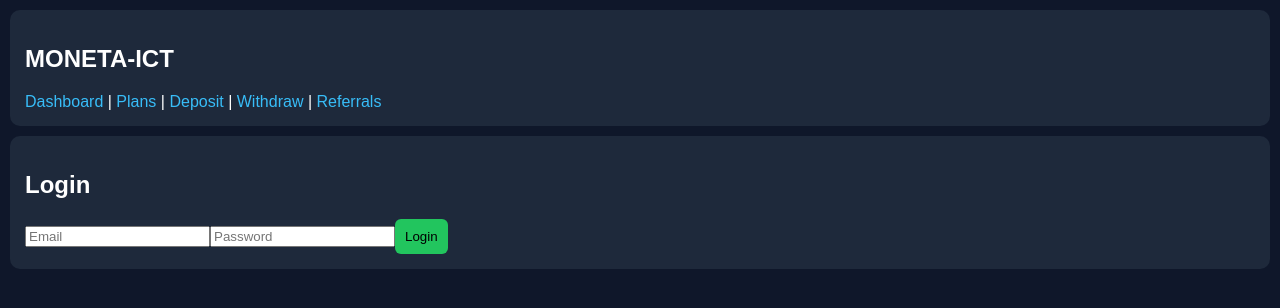
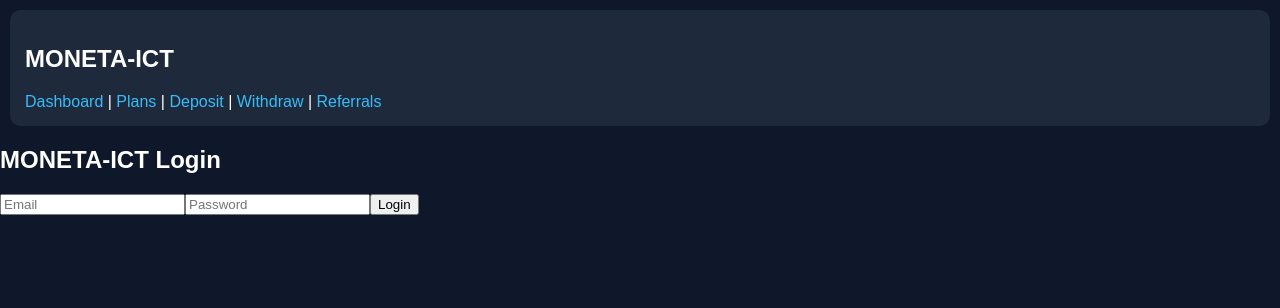
Before and after one commit to Eramsbilly/MONETA-ICT-Frontend, a React (Create React App) app: page / in a window 1280 px wide. Shown: the top 308 px of the page. Built offline with nearby package versions, Linux system fonts and the light colour scheme.

Commit message:
Update Login.js

```diff
--- a/src/Login.js
+++ b/src/Login.js
@@ -1,12 +1,55 @@
-import React from "react";
+import React, { useState } from "react";
+import { loginUser } from "./api";
 
 export default function Login() {
+  const [email, setEmail] = useState("");
+  const [password, setPassword] = useState("");
+  const [error, setError] = useState("");
+  const [loading, setLoading] = useState(false);
+
+  const handleLogin = async (e) => {
+    e.preventDefault();
+    setError("");
+    setLoading(true);
+
+    try {
+      const res = await loginUser({ email, password });
+      localStorage.setItem("token", res.data.token);
+      window.location.href = "/dashboard";
+    } catch (err) {
+      setError("Invalid login details");
+    } finally {
+      setLoading(false);
+    }
+  };
+
   return (
-    <div className="card">
-      <h2>Login</h2>
-      <input placeholder="Email" />
-      <input type="password" placeholder="Password" />
-      <button className="btn">Login</button>
+    <div className="auth-container">
+      <h2>MONETA-ICT Login</h2>
+
+      {error && <p className="error">{error}</p>}
+
+      <form onSubmit={handleLogin}>
+        <input
+          type="email"
+          placeholder="Email"
+          value={email}
+          onChange={(e) => setEmail(e.target.value)}
+          required
+        />
+
+        <input
+          type="password"
+          placeholder="Password"
+          value={password}
+          onChange={(e) => setPassword(e.target.value)}
+          required
+        />
+
+        <button disabled={loading}>
+          {loading ? "Logging in..." : "Login"}
+        </button>
+      </form>
     </div>
   );
 }
```
